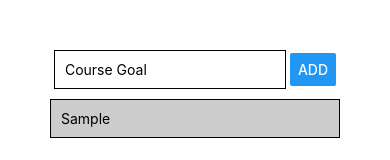
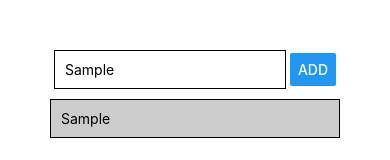
Before and after one commit to hazyikmis/rn_todo_app, a React Native app: screen / in a window 390 px wide. Both pictures are taken after typing "Sample" into the empty fields and a click on the button "ADD". Shown: the top 160 px of the page. Built offline with nearby package versions, Linux system fonts and the light colour scheme.

Commit message:
Items in the App.js grouped and moved to seperate components

```diff
--- a/App.js
+++ b/App.js
@@ -9,16 +9,13 @@ import {
   ScrollView,
   FlatList /* better performance than ScrollView for infinite or long lists */,
 } from "react-native";
+import GoalItem from "./components/GoalItem";
+import GoalInput from "./components/GoalInput";
 
 export default function App() {
-  const [enteredGoal, setEnteredGoal] = useState("");
   const [courseGoals, setCourseGoals] = useState([]);
 
-  const goalInputHandler = (enteredText) => {
-    setEnteredGoal(enteredText);
-  };
-
-  const addGoalHandler = () => {
+  const addGoalHandler = (newGoal) => {
     //console.log(enteredGoal);
     //the code below is NOT GUARANTEE
     //setCourseGoals([...courseGoals, enteredGoal]);
@@ -27,40 +24,21 @@ export default function App() {
     setCourseGoals((currentCourseGoals) => [
       ...currentCourseGoals,
       //enteredGoal,
-      { id: Math.random().toString(), goal: enteredGoal }, //key required for FlatList
+      { id: Math.random().toString(), goal: newGoal }, //key required for FlatList
     ]);
-
-    setEnteredGoal("");
   };
 
   return (
     <View style={styles.screen}>
-      <View style={styles.inputContainer}>
-        <TextInput
-          placeholder="Course Goal"
-          style={styles.input}
-          onChangeText={goalInputHandler}
-          value={enteredGoal}
-        />
-        <Button title="Add" onPress={addGoalHandler} />
-      </View>
-      {/*
-      <ScrollView>
-        {courseGoals.map((goal) => (
-          //since Text does not allow too much styling, we are using View as a wrapper
-          <View style={styles.goalListItem} key={goal}>
-            <Text>{goal}</Text>
-          </View>
-        ))}
-      </ScrollView>
-*/}
+      <GoalInput onAddGoal={addGoalHandler} />
       <FlatList
         keyExtractor={(item, index) => item.id}
         data={courseGoals}
         renderItem={(itemData) => (
-          <View style={styles.goalListItem}>
-            <Text>{itemData.item.goal}</Text>
-          </View>
+          <GoalItem
+            title={itemData.item.goal}
+            onDelete={() => console.log(itemData.item.id, itemData.item.goal)}
+          />
         )}
       />
       <StatusBar style="auto" />
@@ -73,22 +51,4 @@ const styles = StyleSheet.create({
   screen: {
     padding: 50,
   },
-  inputContainer: {
-    flexDirection: "row",
-    justifyContent: "space-evenly",
-    alignItems: "center",
-  },
-  input: {
-    width: "80%",
-    borderColor: "black",
-    borderWidth: 1,
-    padding: 10,
-  },
-  goalListItem: {
-    padding: 10,
-    marginVertical: 10,
-    backgroundColor: "#ccc",
-    borderColor: "black",
-    borderWidth: 1,
-  },
 });
--- /dev/null
+++ b/components/GoalInput.js
@@ -0,0 +1,40 @@
+import React, { useState } from "react";
+import { View, Button, TextInput, StyleSheet } from "react-native";
+
+const GoalInput = (props) => {
+  const [enteredGoal, setEnteredGoal] = useState("");
+  const { onAddGoal } = props;
+
+  const goalInputHandler = (enteredText) => {
+    setEnteredGoal(enteredText);
+  };
+
+  return (
+    <View style={styles.inputContainer}>
+      <TextInput
+        placeholder="Course Goal"
+        style={styles.input}
+        onChangeText={goalInputHandler}
+        value={enteredGoal}
+      />
+      {/* <Button title="Add" onPress={onAddGoal.bind(this, enteredGoal)} /> */}
+      <Button title="Add" onPress={() => onAddGoal(enteredGoal)} />
+    </View>
+  );
+};
+
+const styles = StyleSheet.create({
+  inputContainer: {
+    flexDirection: "row",
+    justifyContent: "space-evenly",
+    alignItems: "center",
+  },
+  input: {
+    width: "80%",
+    borderColor: "black",
+    borderWidth: 1,
+    padding: 10,
+  },
+});
+
+export default GoalInput;
--- /dev/null
+++ b/components/GoalItem.js
@@ -0,0 +1,25 @@
+import React from "react";
+import { View, Text, StyleSheet, TouchableOpacity } from "react-native";
+
+const GoalItem = (props) => {
+  const { onDelete } = props;
+  return (
+    <TouchableOpacity activeOpacity={0.8} onPress={onDelete}>
+      <View style={styles.goalListItem}>
+        <Text>{props.title}</Text>
+      </View>
+    </TouchableOpacity>
+  );
+};
+
+const styles = StyleSheet.create({
+  goalListItem: {
+    padding: 10,
+    marginVertical: 10,
+    backgroundColor: "#ccc",
+    borderColor: "black",
+    borderWidth: 1,
+  },
+});
+
+export default GoalItem;
```
Also changed, not shown: App0.js (added, +94 -0 lines), 1 other file (tests, documents, lock files or other folders).
